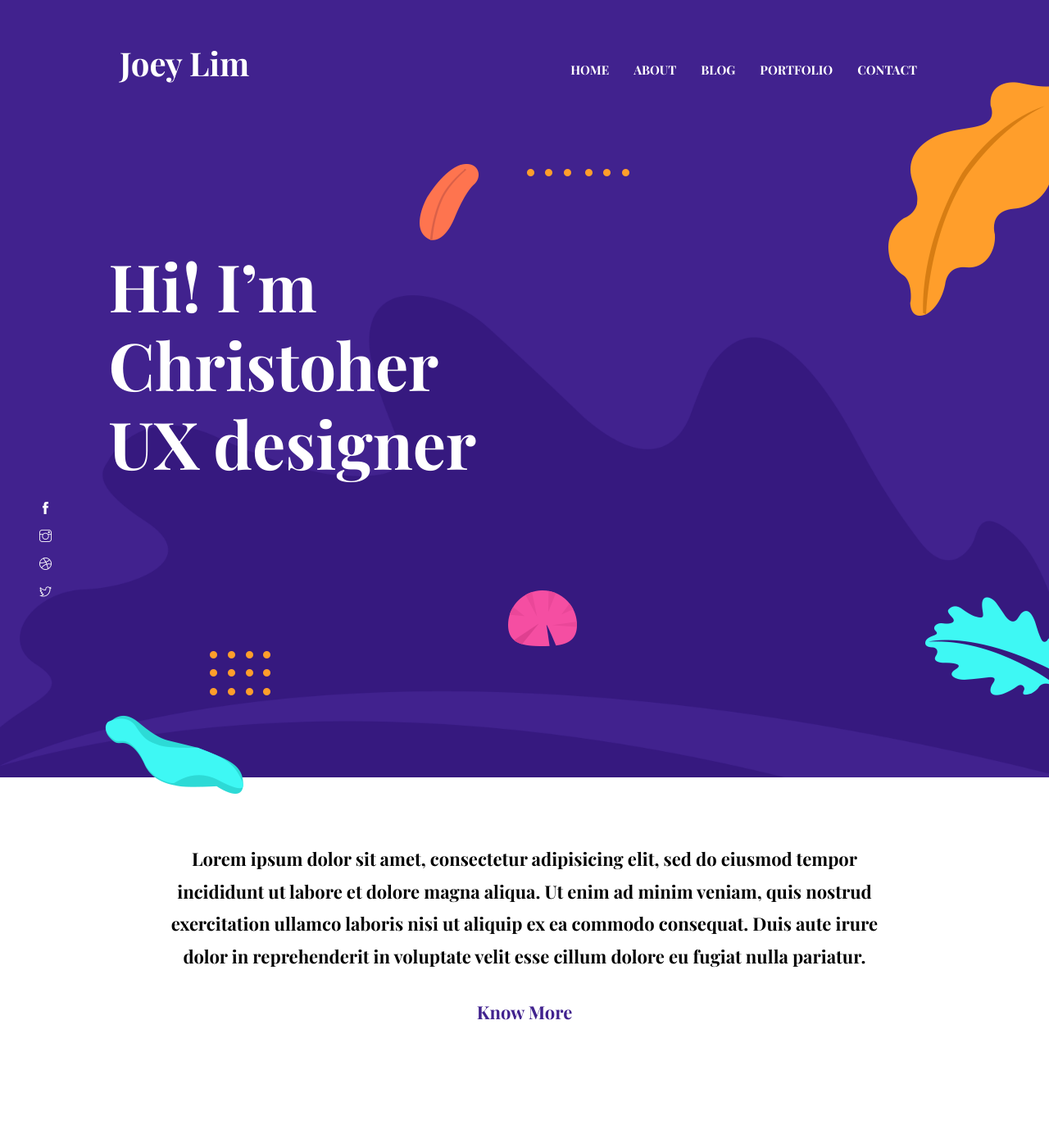
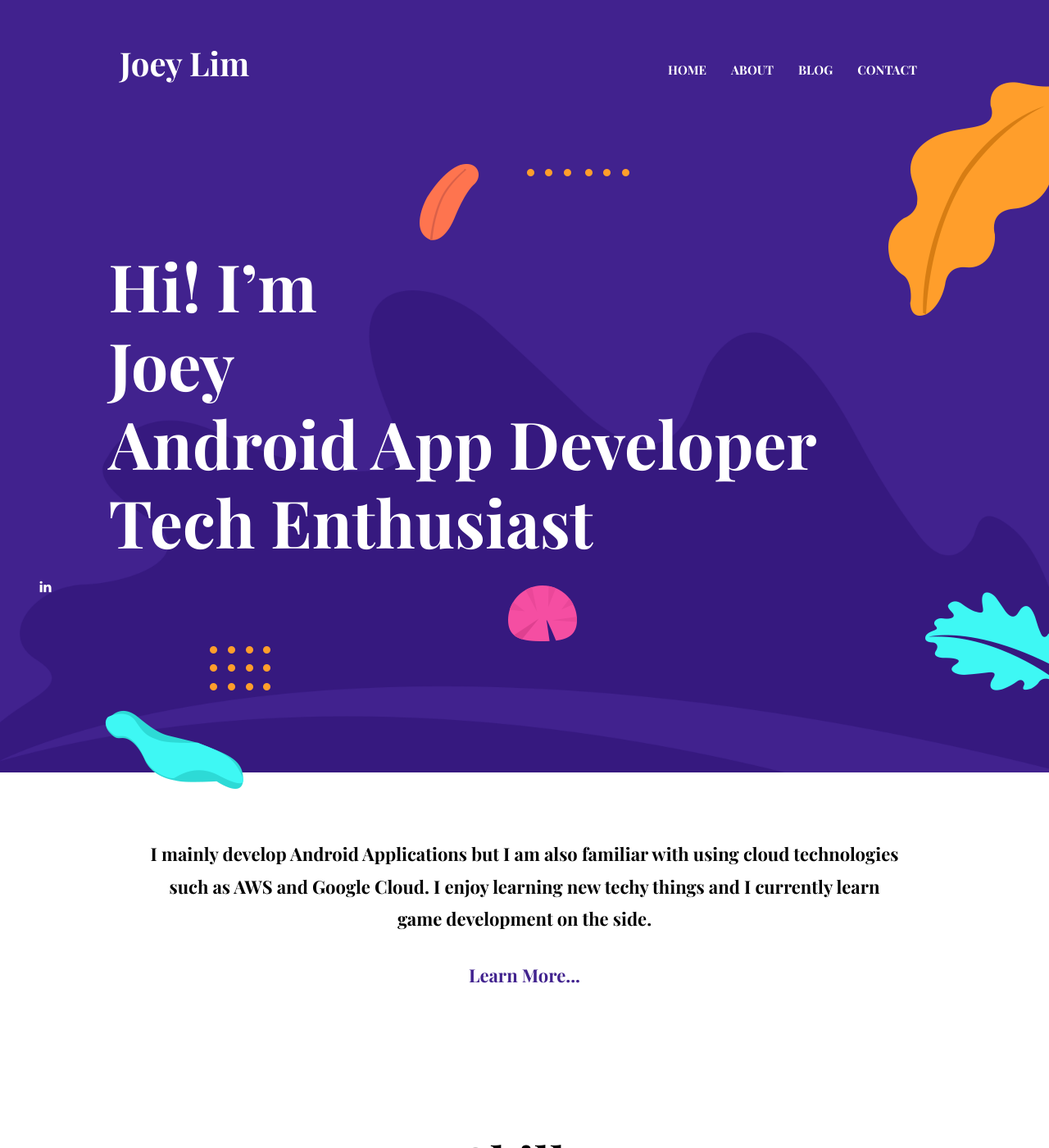
Before and after one commit to jyorien/jyorien.github.io, a Jekyll site: the page built from index.html, in a window 1280 px wide and 1400 px high. Shown: the whole window at 82% size. Built offline with Jekyll 4.4.1, drawn with Linux system fonts in a browser that asks for light colours.

Commit message:
added about me

```diff
--- a/_data/settings.yml
+++ b/_data/settings.yml
@@ -12,7 +12,6 @@ copyright: Copyright &copy; 2020 Designed by [Themefisher](https://themefisher.c
 menu:
 - {name: About, link: '/about'}
 - {name: Blog, link: '/blog'}
-- {name: Portfolio, link: '/portfolio'}
 - {name: Contact, link: '/contact'}
 
 
@@ -37,13 +36,10 @@ disqus-identifier: # Add your shortname for Disqus Comment. For example mr-brown
 # Hero Section
 
 hero:
-  hero-title: Hi! I’m <br> Christoher <br> UX designer
+  hero-title: Hi! I’m <br> Joey <br> Android App Developer <b> Tech Enthusiast
 
 social:
-- {icon: "ti-facebook", link: "#"}
-- {icon: "ti-instagram", link: "#"}
-- {icon: "ti-dribbble", link: "#"}
-- {icon: "ti-twitter", link: "#"}
+- {icon: "ti-linkedin", link: "https://www.linkedin.com/in/joeyllp/"}
 
 
 #-------------------------------
@@ -51,10 +47,10 @@ social:
 
 # About Section
 blurb:
-  Lorem ipsum dolor sit amet, consectetur adipisicing elit, sed do eiusmod tempor incididunt ut labore et dolore magna aliqua. Ut enim ad minim veniam, quis nostrud exercitation ullamco laboris nisi ut aliquip ex ea commodo consequat. Duis aute irure dolor in reprehenderit in voluptate velit esse cillum dolore eu fugiat nulla pariatur.
+  I mainly develop Android Applications but I am also familiar with using cloud technologies such as AWS and Google Cloud. I enjoy learning new techy things and I currently learn game development on the side.
 
 blurb-btn-link: '/about'
-blurb-btn-name: know more
+blurb-btn-name: Learn more...
 
 
 # About Page
```
